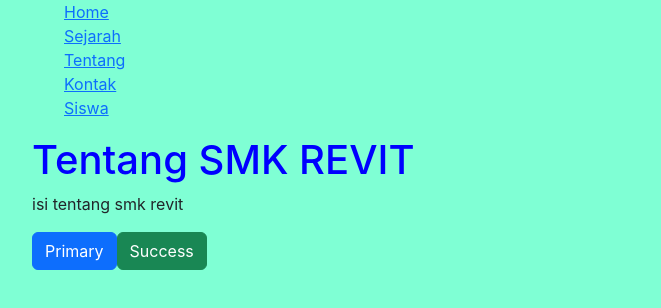
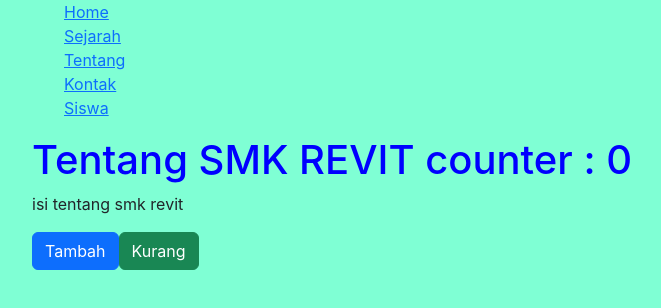
Before and after one commit to UlulAzmi111/REACT-JS, a React (Create React App) app: page /tentang in a window 1280 px wide. Shown: the top 308 px of the page, without its empty margins (50-711 px from the left). Built offline with nearby package versions, Linux system fonts and the light colour scheme.

Commit message:
Memodifikasi file untuk video 8 -> Penggunaan State -> (after rendering)

```diff
--- a/src/pages/Tentang.js
+++ b/src/pages/Tentang.js
@@ -1,10 +1,25 @@
+import { useState } from "react";
+
 function Tentang() {
+
+  const [count, setCount] = useState(0);
+
+  function tambah() {
+    setCount(count+1)
+  }
+
+  function kurang() {
+    if (count > 0) {
+      setCount(count-1)
+    }
+  }
+
     return (
       <div className="App">
-        <h1>Tentang SMK REVIT</h1>
+        <h1>Tentang SMK REVIT counter : {count}</h1>
         <p>isi tentang smk revit</p>
-        <button type="button" className="btn btn-primary">Primary</button>
-        <button type="button" className="btn btn-success">Success</button>
+        <button type="button" onClick={tambah} className="btn btn-primary">Tambah</button>
+        <button type="button" onClick={kurang} className="btn btn-success">Kurang</button>
       </div>
     );
   }
```
